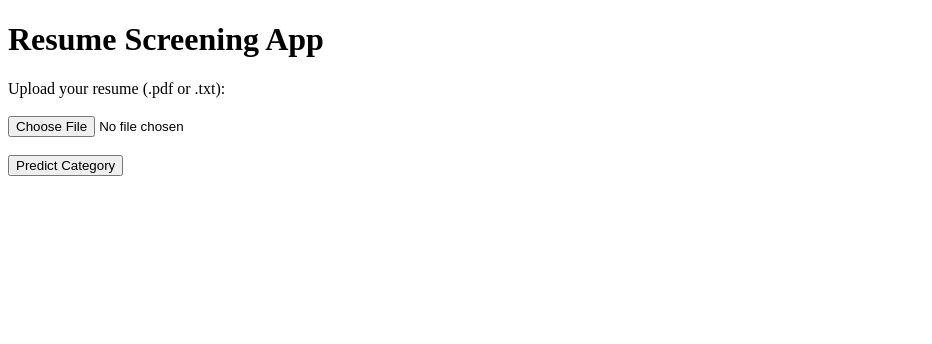
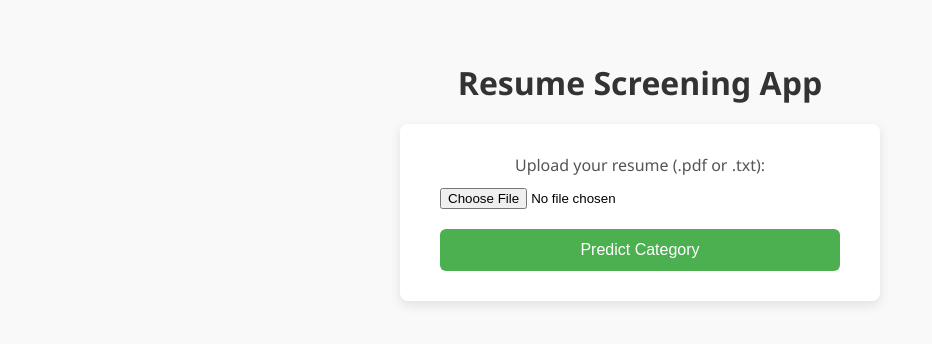
Before and after one commit to Ankush073/ResumeClassification, a Flask app: page / in a window 1280 px wide. Shown: the top 344 px of the page, without its empty margins (0-932 px from the left). Run offline with Flask 3, Linux system fonts and the light colour scheme; parts of the project's set-up code (start-up, migrations or seed data) failed here and were passed over.

Commit message:
commit all changes

```diff
--- a/app.py
+++ b/app.py
@@ -2,8 +2,8 @@ from flask import Flask, request, render_template
 import pickle
 import re
 import os
+import PyPDF2
 
-# Load model and vectorizer
 with open('model_and_tfidf.pkl', 'rb') as file:
     loaded_objects = pickle.load(file)
 
@@ -22,21 +22,14 @@ category_mapping = {
 app = Flask(__name__)
 
 def clean_resume(resume_text):
-    clean_text = re.sub('http\S+\s*', ' ', resume_text)
-    clean_text = re.sub('RT|cc', ' ', clean_text)
-    clean_text = re.sub('#\S+', '', clean_text)
-    clean_text = re.sub('@\S+', ' ', clean_text)
-    clean_text = re.sub('[%s]' % re.escape("""!"#$%&'()*+,-./:;<=>?@[\]^_`{|}~"""), ' ', clean_text)
-    clean_text = re.sub(r'[^\x00-\x7f]', r' ', clean_text)
-    clean_text = re.sub('\s+', ' ', clean_text)
-    return clean_text
-
-from flask import Flask, request, render_template
-import pickle
-import re
-import PyPDF2  # used instead of fitz
-
-# ... other code remains same ...
+    resume_text = re.sub('http\S+\s*', ' ', resume_text)
+    resume_text = re.sub('RT|cc', ' ', resume_text)
+    resume_text = re.sub('#\S+', '', resume_text)
+    resume_text = re.sub('@\S+', ' ', resume_text)
+    resume_text = re.sub('[%s]' % re.escape("""!"#$%&'()*+,-./:;<=>?@[\]^_`{|}~"""), ' ', resume_text)
+    resume_text = re.sub(r'[^\x00-\x7f]', r' ', resume_text)
+    resume_text = re.sub('\s+', ' ', resume_text)
+    return resume_text
 
 def read_pdf(file_stream):
     reader = PyPDF2.PdfReader(file_stream)
@@ -44,7 +37,6 @@ def read_pdf(file_stream):
     for page in reader.pages:
         text += page.extract_text() or ''
     return text
-
 
 @app.route('/', methods=['GET', 'POST'])
 def index():
--- a/templates/index.html
+++ b/templates/index.html
@@ -1,13 +1,65 @@
 <!DOCTYPE html>
-<html>
+<html lang="en">
 <head>
+    <meta charset="UTF-8">
     <title>Resume Screening App</title>
+    <style>
+        body {
+            font-family: 'Segoe UI', Tahoma, Geneva, Verdana, sans-serif;
+            background-color: #f9f9f9;
+            display: flex;
+            flex-direction: column;
+            align-items: center;
+            margin: 0;
+            padding: 40px;
+        }
+        h1 {
+            color: #333;
+            margin-bottom: 20px;
+        }
+        form {
+            background: #fff;
+            padding: 30px 40px;
+            border-radius: 8px;
+            box-shadow: 0 4px 12px rgba(0, 0, 0, 0.1);
+            width: 100%;
+            max-width: 400px;
+            text-align: center;
+        }
+        label {
+            font-size: 16px;
+            color: #555;
+            display: block;
+            margin-bottom: 10px;
+        }
+        input[type="file"] {
+            margin-bottom: 20px;
+            width: 100%;
+        }
+        button {
+            background-color: #4CAF50;
+            color: white;
+            border: none;
+            padding: 12px 20px;
+            font-size: 16px;
+            border-radius: 6px;
+            cursor: pointer;
+            width: 100%;
+        }
+        button:hover {
+            background-color: #45a049;
+        }
+        h2 {
+            margin-top: 30px;
+            color: #444;
+        }
+    </style>
 </head>
 <body>
     <h1>Resume Screening App</h1>
     <form method="POST" enctype="multipart/form-data">
-        <label for="resume">Upload your resume (.pdf or .txt):</label><br><br>
-        <input type="file" name="resume" required><br><br>
+        <label for="resume">Upload your resume (.pdf or .txt):</label>
+        <input type="file" name="resume" id="resume" required>
         <button type="submit">Predict Category</button>
     </form>
 
```
Also changed, not shown: 2 other files.
